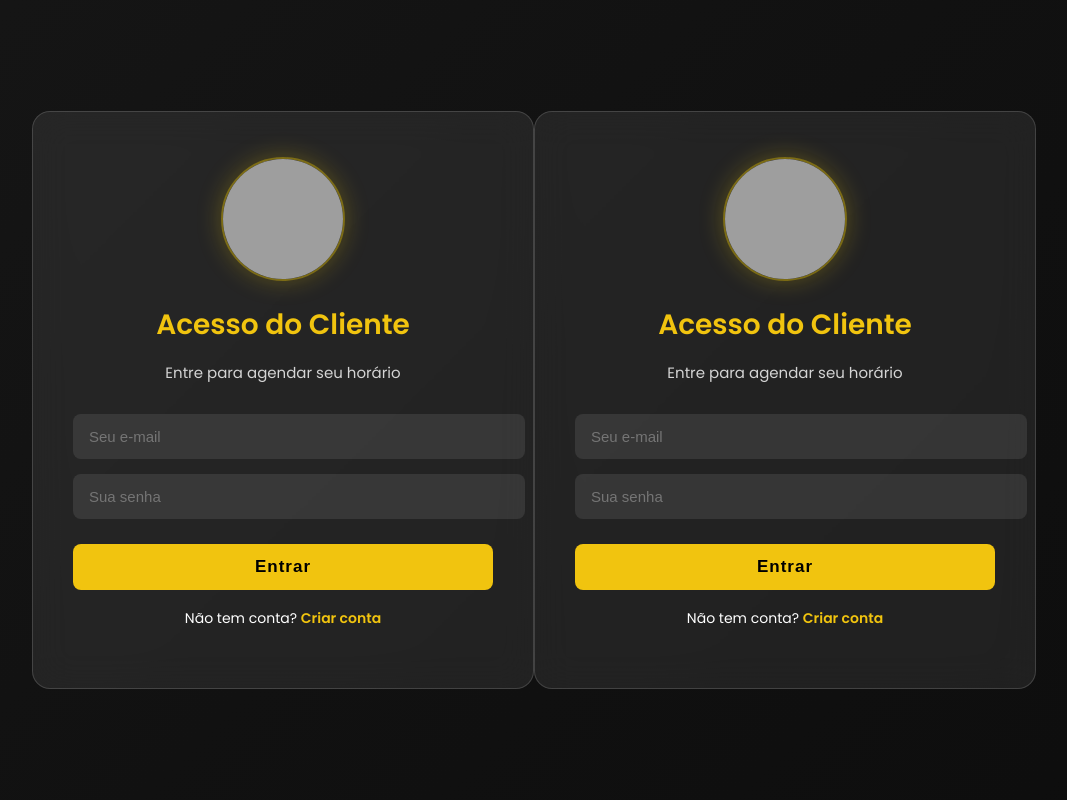
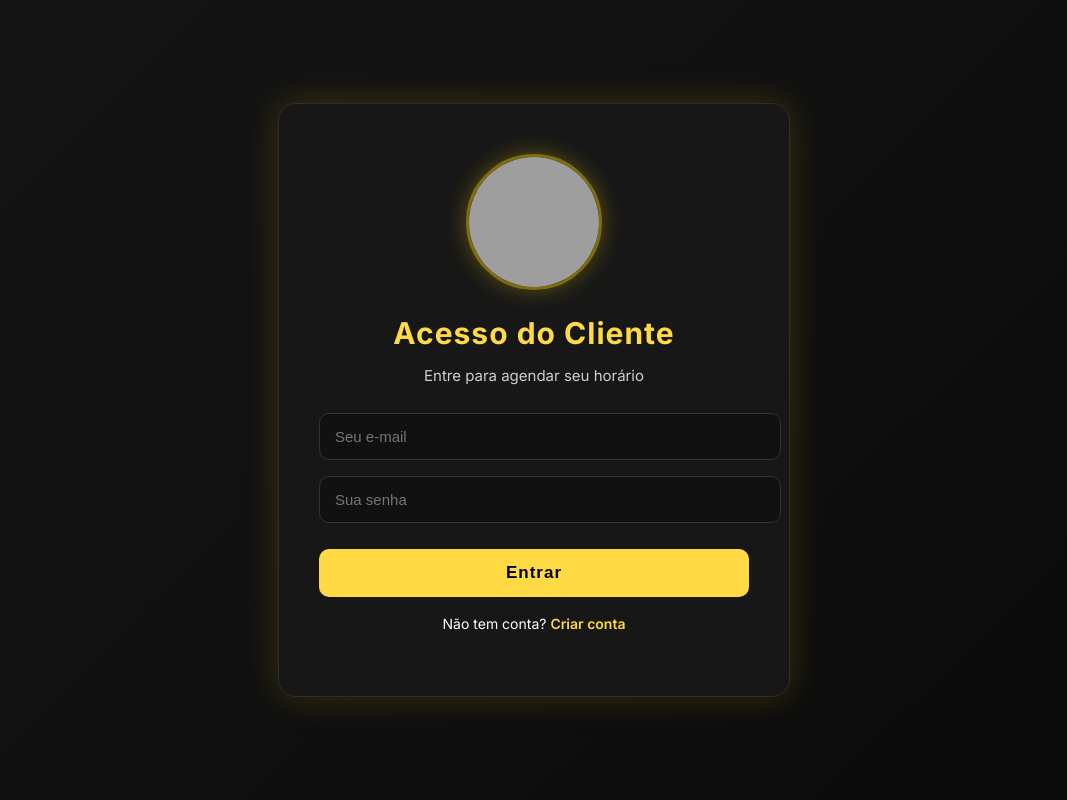
Before and after one commit to marcosviniciosmendesdelima/barbeariaLV2, a PHP site: page /login.php in a window 1280 px wide. Shown: the whole page, without its empty margins (106-1173 px from the left). Run offline with PHP 8.4, Linux system fonts and the light colour scheme; grey boxes are pictures that could not be loaded.

Commit message:
login.php

```diff
--- a/views/login.php
+++ b/views/login.php
@@ -1,9 +1,8 @@
 <?php
 session_start();
 
-// Se já estiver logado, redireciona
 if (isset($_SESSION["cliente_id"])) {
-    header("Location: agendar.php");
+    header("Location: ../admin/servicos.php");
     exit;
 }
 ?>
@@ -14,7 +13,7 @@ if (isset($_SESSION["cliente_id"])) {
 <title>Login - Barbearia LV2</title>
 
 <style>
-    @import url('https://fonts.googleapis.com/css2?family=Poppins:wght@300;400;600&display=swap');
+    @import url('https://fonts.googleapis.com/css2?family=Inter:wght@300;400;600;700&display=swap');
 
     body {
         margin: 0;
@@ -23,10 +22,10 @@ if (isset($_SESSION["cliente_id"])) {
         display: flex;
         align-items: center;
         justify-content: center;
-        background: linear-gradient(-45deg, #0a0a0a, #111, #1a1a1a, #000);
-        background-size: 300% 300%;
+        background: linear-gradient(-45deg, #000, #111, #1a1a1a, #0c0c0c);
+        background-size: 400% 400%;
         animation: bg 12s ease infinite;
-        font-family: "Poppins", sans-serif;
+        font-family: "Inter", sans-serif;
         color: white;
     }
 
@@ -36,13 +35,14 @@ if (isset($_SESSION["cliente_id"])) {
         100% { background-position: 0% 50%; }
     }
 
+    /* CONTAINER PREMIUM */
     .container {
         width: 90%;
-        max-width: 420px;
-        background: rgba(255, 255, 255, 0.08);
-        border: 1px solid rgba(255, 255, 255, 0.15);
-        backdrop-filter: blur(18px);
-        padding: 45px 40px;
+        max-width: 430px;
+        background: #171717;
+        border: 1px solid #2d2d2d;
+        box-shadow: 0 0 35px rgba(255,215,0,0.18);
+        padding: 50px 40px;
         border-radius: 18px;
         text-align: center;
         animation: fadeIn 0.9s ease forwards;
@@ -53,15 +53,15 @@ if (isset($_SESSION["cliente_id"])) {
         to { opacity: 1; }
     }
 
-    /* Logo */
+    /* LOGO REDONDA PREMIUM */
     .logo-box {
-        width: 120px;
-        height: 120px;
-        margin: 0 auto 15px auto;
+        width: 130px;
+        height: 130px;
+        margin: 0 auto 18px auto;
         border-radius: 50%;
         overflow: hidden;
-        border: 2px solid rgba(255, 215, 0, 0.4);
-        box-shadow: 0 0 25px rgba(255, 215, 0, 0.25);
+        border: 3px solid rgba(255,215,0,0.45);
+        box-shadow: 0 0 22px rgba(255,215,0,0.30);
     }
 
     .logo-box img {
@@ -71,48 +71,51 @@ if (isset($_SESSION["cliente_id"])) {
     }
 
     h2 {
-        font-size: 28px;
-        margin-bottom: 12px;
-        color: #f1c40f;
-        font-weight: 600;
+        font-size: 30px;
+        margin-bottom: 10px;
+        color: #ffda44;
+        font-weight: 700;
+        letter-spacing: 1px;
     }
 
     p.subtitle {
         font-size: 15px;
-        color: #d4d4d4;
-        margin-bottom: 30px;
+        color: #cfcfcf;
+        margin-bottom: 28px;
     }
 
+    /* INPUTS PREMIUM */
     .input-box {
-        margin-bottom: 15px;
+        margin-bottom: 16px;
         text-align: left;
     }
 
     input {
         width: 100%;
-        padding: 13px 15px;
-        border-radius: 8px;
-        border: 1px solid transparent;
-        background: rgba(255,255,255,0.09);
+        padding: 14px 15px;
+        border-radius: 10px;
+        border: 1px solid #333;
+        background: #111;
         color: #fff;
         font-size: 15px;
         transition: 0.2s;
     }
 
     input:focus {
-        border: 1px solid #f1c40f;
-        background: rgba(255,255,255,0.15);
+        border-color: #ffda44;
+        box-shadow: 0 0 12px rgba(255,215,0,0.35);
     }
 
+    /* BOTÃO PREMIUM */
     button {
         width: 100%;
-        background: #f1c40f;
-        padding: 13px;
+        background: #ffda44;
+        padding: 14px;
         border: none;
-        border-radius: 8px;
+        border-radius: 10px;
         margin-top: 10px;
         font-size: 17px;
-        font-weight: 600;
+        font-weight: 700;
         cursor: pointer;
         color: #000;
         transition: 0.25s;
@@ -120,29 +123,30 @@ if (isset($_SESSION["cliente_id"])) {
     }
 
     button:hover {
-        background: #ffdf4f;
+        background: #ffe88a;
         transform: translateY(-2px);
     }
 
-    /* erro */
+    /* ALERTA DE ERRO */
     .alert {
         background: rgba(220, 20, 20, 0.45);
         padding: 12px;
-        border-radius: 8px;
+        border-radius: 10px;
         margin-bottom: 18px;
         font-size: 14px;
         border: 1px solid rgba(255, 0, 0, 0.3);
         backdrop-filter: blur(4px);
     }
 
+    /* LINK REGISTRO */
     .register-link {
         margin-top: 18px;
         font-size: 14px;
     }
 
     .register-link a {
-        color: #f1c40f;
-        font-weight: bold;
+        color: #ffda44;
+        font-weight: 600;
         text-decoration: none;
     }
 
@@ -159,8 +163,7 @@ if (isset($_SESSION["cliente_id"])) {
 
     <!-- LOGO -->
     <div class="logo-box">
-        <img src="../assets/img/logo.png.png" alt="Logo da Barbearia"
-             onerror="this.style.display='none'">
+        <img src="../assets/img/logob.png.png" alt="Logo da Barbearia">
     </div>
 
     <h2>Acesso do Cliente</h2>
@@ -191,196 +194,3 @@ if (isset($_SESSION["cliente_id"])) {
 
 </body>
 </html>
-<?php
-session_start();
-
-// Se já estiver logado, redireciona
-if (isset($_SESSION["cliente_id"])) {
-    header("Location: agendar.php");
-    exit;
-}
-?>
-<!DOCTYPE html>
-<html lang="pt-BR">
-<head>
-<meta charset="UTF-8">
-<title>Login - Barbearia LV2</title>
-
-<style>
-    @import url('https://fonts.googleapis.com/css2?family=Poppins:wght@300;400;600&display=swap');
-
-    body {
-        margin: 0;
-        padding: 0;
-        height: 100vh;
-        display: flex;
-        align-items: center;
-        justify-content: center;
-        background: linear-gradient(-45deg, #0a0a0a, #111, #1a1a1a, #000);
-        background-size: 300% 300%;
-        animation: bg 12s ease infinite;
-        font-family: "Poppins", sans-serif;
-        color: white;
-    }
-
-    @keyframes bg {
-        0% { background-position: 0% 50%; }
-        50% { background-position: 100% 50%; }
-        100% { background-position: 0% 50%; }
-    }
-
-    .container {
-        width: 90%;
-        max-width: 420px;
-        background: rgba(255, 255, 255, 0.08);
-        border: 1px solid rgba(255, 255, 255, 0.15);
-        backdrop-filter: blur(18px);
-        padding: 45px 40px;
-        border-radius: 18px;
-        text-align: center;
-        animation: fadeIn 0.9s ease forwards;
-        opacity: 0;
-    }
-
-    @keyframes fadeIn {
-        to { opacity: 1; }
-    }
-
-    /* Logo */
-    .logo-box {
-        width: 120px;
-        height: 120px;
-        margin: 0 auto 15px auto;
-        border-radius: 50%;
-        overflow: hidden;
-        border: 2px solid rgba(255, 215, 0, 0.4);
-        box-shadow: 0 0 25px rgba(255, 215, 0, 0.25);
-    }
-
-    .logo-box img {
-        width: 100%;
-        height: 100%;
-        object-fit: cover;
-    }
-
-    h2 {
-        font-size: 28px;
-        margin-bottom: 12px;
-        color: #f1c40f;
-        font-weight: 600;
-    }
-
-    p.subtitle {
-        font-size: 15px;
-        color: #d4d4d4;
-        margin-bottom: 30px;
-    }
-
-    .input-box {
-        margin-bottom: 15px;
-        text-align: left;
-    }
-
-    input {
-        width: 100%;
-        padding: 13px 15px;
-        border-radius: 8px;
-        border: 1px solid transparent;
-        background: rgba(255,255,255,0.09);
-        color: #fff;
-        font-size: 15px;
-        transition: 0.2s;
-    }
-
-    input:focus {
-        border: 1px solid #f1c40f;
-        background: rgba(255,255,255,0.15);
-    }
-
-    button {
-        width: 100%;
-        background: #f1c40f;
-        padding: 13px;
-        border: none;
-        border-radius: 8px;
-        margin-top: 10px;
-        font-size: 17px;
-        font-weight: 600;
-        cursor: pointer;
-        color: #000;
-        transition: 0.25s;
-        letter-spacing: 1px;
-    }
-
-    button:hover {
-        background: #ffdf4f;
-        transform: translateY(-2px);
-    }
-
-    /* erro */
-    .alert {
-        background: rgba(220, 20, 20, 0.45);
-        padding: 12px;
-        border-radius: 8px;
-        margin-bottom: 18px;
-        font-size: 14px;
-        border: 1px solid rgba(255, 0, 0, 0.3);
-        backdrop-filter: blur(4px);
-    }
-
-    .register-link {
-        margin-top: 18px;
-        font-size: 14px;
-    }
-
-    .register-link a {
-        color: #f1c40f;
-        font-weight: bold;
-        text-decoration: none;
-    }
-
-    .register-link a:hover {
-        text-decoration: underline;
-    }
-
-</style>
-</head>
-
-<body>
-
-<div class="container">
-
-    <!-- LOGO -->
-    <div class="logo-box">
-        <img src="../assets/img/logo.png.png" alt="Logo da Barbearia"
-             onerror="this.style.display='none'">
-    </div>
-
-    <h2>Acesso do Cliente</h2>
-    <p class="subtitle">Entre para agendar seu horário</p>
-
-    <?php if (isset($_GET["erro"])): ?>
-        <div class="alert">E-mail ou senha incorretos!</div>
-    <?php endif; ?>
-
-    <form action="login_process.php" method="POST">
-
-        <div class="input-box">
-            <input type="email" name="email" placeholder="Seu e-mail" required>
-        </div>
-
-        <div class="input-box">
-            <input type="password" name="senha" placeholder="Sua senha" required>
-        </div>
-
-        <button type="submit">Entrar</button>
-    </form>
-
-    <p class="register-link">
-        Não tem conta? <a href="register.php">Criar conta</a>
-    </p>
-
-</div>
-
-</body>
-</html>
```
